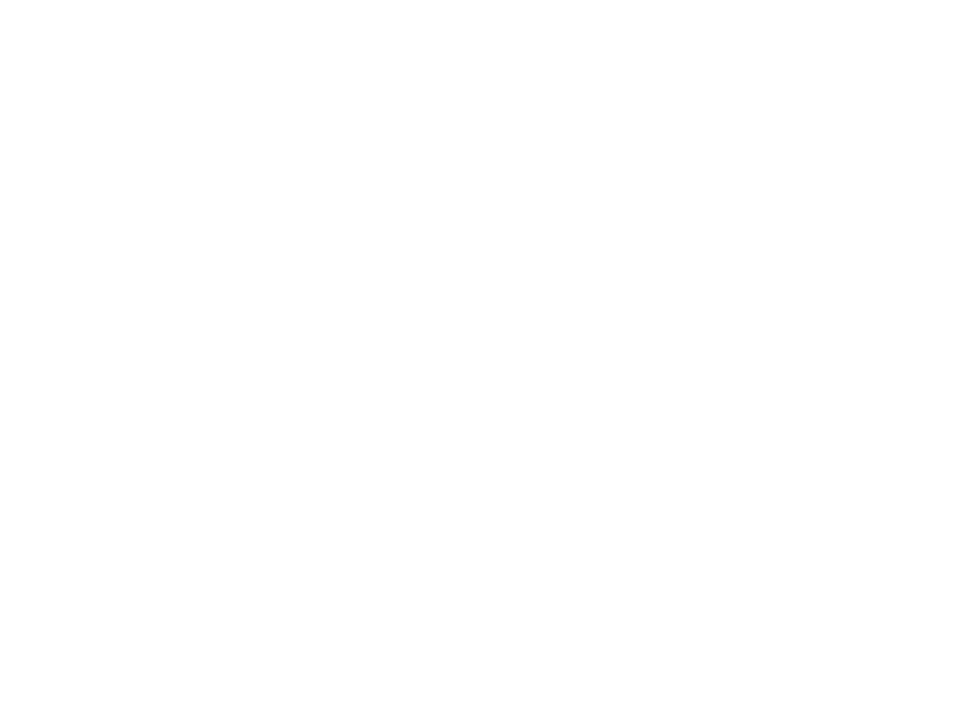
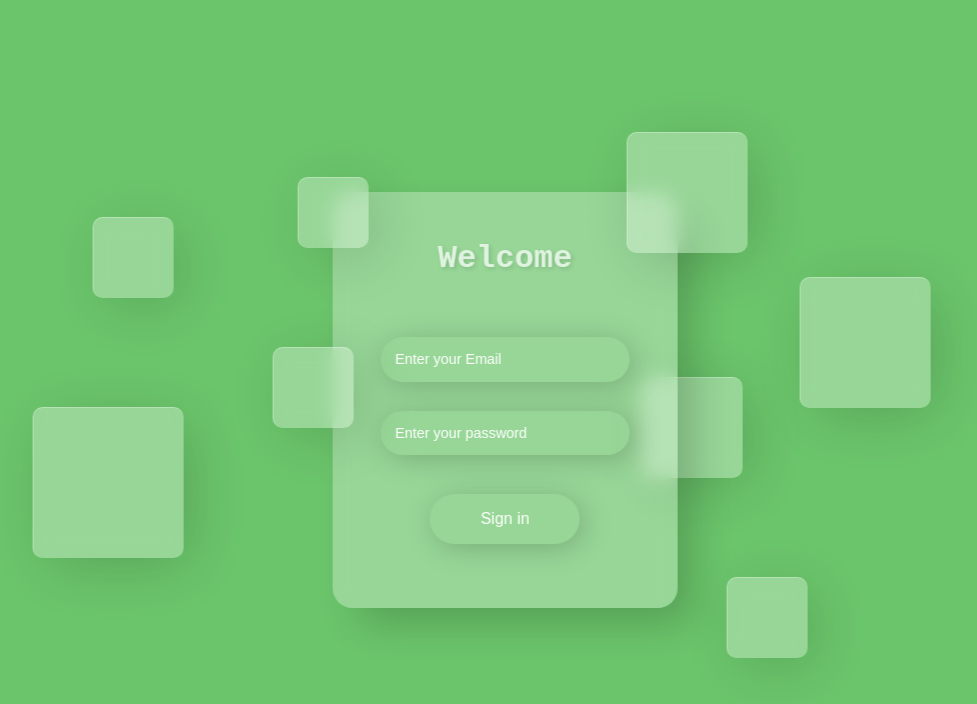
Before and after one commit to lomatul/InternConnect, a React (Create React App) app in the folder client/: page /login in a window 1280 px wide. Before the commit this address had no page. Shown: the top 704 px of the page, without its empty margins (135-1112 px from the left). Built offline with nearby package versions, Linux system fonts and the light colour scheme.

Commit message:
login frontend done

```diff
--- a/client/src/App.css
+++ b/client/src/App.css
@@ -1,4 +1,4 @@
-.App {
+/* .App {
   text-align: center;
 }
 
@@ -35,4 +35,4 @@
   to {
     transform: rotate(360deg);
   }
-}
+} */
--- a/client/src/App.js
+++ b/client/src/App.js
@@ -1,11 +1,13 @@
 import {BrowserRouter, Routes, Route} from "react-router-dom"
 import Home from "./Pages/Home";
+import Login from "./Pages/Login";
 
 function App() {
   return (
     <BrowserRouter>
       <Routes>
         <Route path="/" element = {<Home/>} />
+        <Route path="/login" element = {<Login/>} />
       </Routes>
     </BrowserRouter>
   );
--- /dev/null
+++ b/client/src/Pages/Login.js
@@ -0,0 +1,14 @@
+// In Login.js
+import React from 'react';
+import '../components/login.css';
+import LoginFormComponent from '../components/LoginFormComponent';
+
+const Login = () => {
+  return (
+    <div className='login'>
+        <LoginFormComponent />
+    </div>
+  );
+}
+
+export default Login;
--- a/client/src/components/Container.js
+++ b/client/src/components/Container.js
@@ -3,7 +3,7 @@ import React from 'react'
 const Container = () => {
   return (
     <div>
-        <div className='container'>
+        <div className='homecontainer'>
             <div className='text'>
                 <h3>Connecting you </h3>
                 <h1>InternConnect</h1>
--- /dev/null
+++ b/client/src/components/LoginFormComponent.js
@@ -0,0 +1,29 @@
+// In LoginFormComponent.js
+import React from 'react';
+import '../components/login.css';
+
+const LoginFormComponent = () => {
+  return (
+    <div className="logincontainer">
+      <form>
+        <p>Welcome</p>
+        <input type="email" placeholder="Enter your Email" required /> <br />
+        <input type="password" placeholder="Enter your password" required /> <br />
+        <input type="submit" value="Sign in" /><br />
+      </form>
+
+      <div className="drops">
+        <div className="drop drop-1"></div>
+        <div className="drop drop-2"></div>
+        <div className="drop drop-3"></div>
+        <div className="drop drop-4"></div>
+        <div className="drop drop-5"></div>
+        <div className="drop drop-6"></div>
+        <div className="drop drop-7"></div>
+        <div className="drop drop-8"></div>
+      </div>
+    </div>
+  );
+}
+
+export default LoginFormComponent;
--- a/client/src/components/Navbar.js
+++ b/client/src/components/Navbar.js
@@ -23,10 +23,10 @@ const Navbar = () => {
             <h1>InternConnect</h1>
             <nav className='menu'>
                 <ul className='inner-nav'>
-                    <li><a href="#hub">About US</a></li>
-                    <li><a href="#mint">Alumni</a></li>
-                    <li><a href="#features">Servies</a></li>
-                    <li><a href="#socials">Contact</a></li>
+                    <li><a href="/">About US</a></li>
+                    <li><a href="/">Alumni</a></li>
+                    <li><a href="/">Servies</a></li>
+                    <li><a href="/">Contact</a></li>
                 </ul>
             </nav>
         </div>
--- /dev/null
+++ b/client/src/components/login.css
@@ -0,0 +1,132 @@
+.login
+{
+    background: rgb(107, 197, 107);
+    font-family: 'Courier New', Courier, monospace;
+    height: 100vh;
+}
+
+.logincontainer{
+    position: absolute;
+    transform: translate(-50%, -50%);
+    top:50%;
+    left: 50%;
+}
+form{
+    height: 320px;
+    padding: 3em;
+    border-radius: 20px;
+    background: rgba(255, 255, 255, 0.3);
+    backdrop-filter: blur(10px);
+    box-shadow: 20px 20px 40px -6px rgba(0,0,0,0.2);
+    text-align: center;
+}
+
+p{
+    font-weight: bold;
+    color: #fff;
+    opacity: 0.7;
+    font-size: 2rem;
+    margin-top: 0;
+    margin-bottom: 60px;
+    text-shadow: 2px 2px 4px rgba(0,0,0,0.2);
+}
+
+input{
+    background: transparent;
+    width: 220px;
+    font-size: 0.9em;
+    color: #fff;
+    padding: 1em;
+    margin-bottom: 2em;
+    font-weight:500;
+    border: none;
+    border-radius: 50px;
+    box-shadow: 4px 4px 30px  rgba(0,0,0,0.2);
+}
+
+input::placeholder{
+    color: #fff;
+    font-weight: 400;
+}
+
+input[type="email"]:focus,
+input[type="password"]:focus{
+    box-shadow: 2px 2px 40px 5px  rgba(0,0,0,0.2);
+    outline: none;
+}
+
+input[type="submit"]{
+    margin-top: 10px;
+    width: 150px;
+    font-size: 1rem;
+    cursor: pointer;
+}
+
+.drop{
+    background:rgba(255, 255, 255, 0.3);
+    backdrop-filter: blur(10px);
+    border-radius: 10px;
+    border-left: 1px solid rgba(255, 255, 255, 0.3);
+    border-top: 1px solid rgba(255, 255, 255, 0.3);
+    box-shadow: 10px 10px 60px -8px  rgba(0,0,0,0.2);
+    position: absolute;
+}
+.drop-1{
+    height: 70px;
+    width: 70px;
+    top: -15px;
+    left: -35px;
+
+}
+
+
+.drop-2{
+    height: 80px;
+    width: 80px;
+    bottom: -50px;
+    right: -130px;
+}
+
+.drop-3{
+    height: 100px;
+    width: 100px;
+    bottom: 130px;
+    right: -65px;
+    z-index:-1;
+}
+
+.drop-4{
+    height: 120px;
+    width: 120px;
+    top: -60px;
+    right: -70px;
+}
+
+.drop-5{
+    height: 80px;
+    width: 80px;
+    bottom: 310px;
+    left: -240px;
+    z-index:-1;
+}
+
+.drop-6{
+    height: 80px;
+    width: 80px;
+    bottom: 180px;
+    left: -60px;
+}
+
+.drop-7{
+    height: 150px;
+    width: 150px;
+    bottom: 50px;
+    left: -300px;
+}
+
+.drop-8{
+    height: 130px;
+    width: 130px;
+    bottom: 200px;
+    right: -253px;
+}
--- a/client/src/components/style.css
+++ b/client/src/components/style.css
@@ -1,11 +1,11 @@
 *{
     list-style: none;
     text-decoration: none;
+}
+.home{
+
     color: #323232;
     font-size: 15px;
-}
-
-.home{
     width: 80%;
     margin-left: auto;
     margin-right: auto;
@@ -148,7 +148,7 @@
 
 /* Container */
 
-.container{
+.homecontainer{
     display: grid;
     grid-template-columns: 1fr 1fr;
     margin-top: 70px;
@@ -208,7 +208,7 @@
 }
 
 @media (max-width:765px){
-    .container{
+    .homecontainer{
         display: flex;
         flex-direction: column;
         margin-top: 10px;
```
